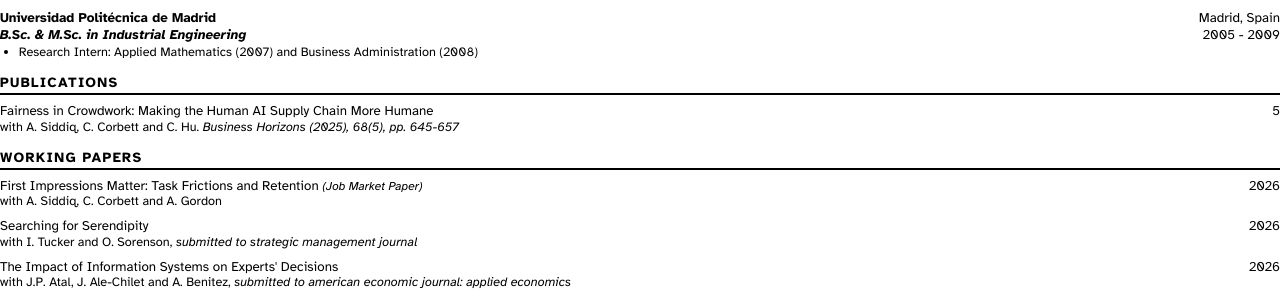
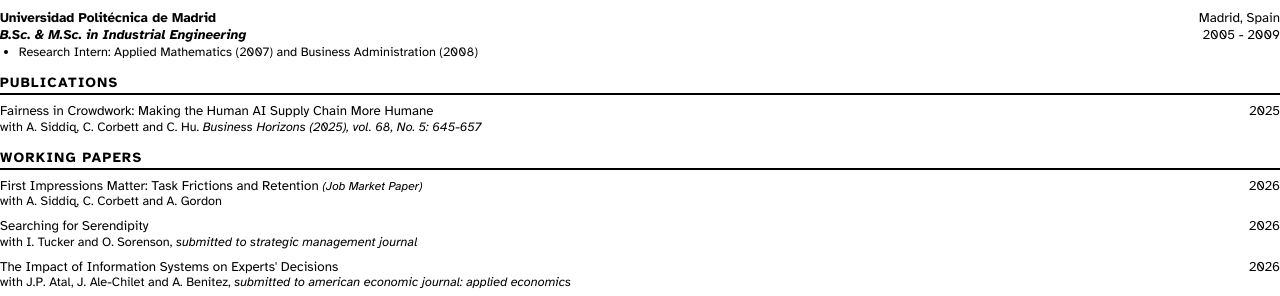
Before and after one commit to martins73/research-site, a Jekyll site: the page built from cv-print.html, in a window 1280 px wide. Shown: the part 360-656 px from the top of the page. Built offline with Jekyll 4.4.1, drawn with Linux system fonts in a browser that asks for light colours.

Commit message:
Fix CV year parsing bug, publication format, and Actions permissions
- Fix Liquid year extraction: use pub_parts[1] instead of last to avoid
  parsing "68(5)" as the year instead of "(2025)"
- Update publication citation format to "vol. 68, No. 5: 645-657"
- Add permissions: contents: write to workflow so github-actions[bot]
  can push the generated PDF back to the repo

https://claude.ai/code/session_01AAy6LZYttfLVwm5WTxrjVN

```diff
--- a/_data/papers.yml
+++ b/_data/papers.yml
@@ -62,7 +62,7 @@ papers:
         url: "https://www.linkedin.com/in/catherinehhu/"
     badges: []
     submission: ""
-    publication: "Business Horizons (2025), 68(5), pp. 645-657"
+    publication: "Business Horizons (2025), vol. 68, No. 5: 645-657"
     highlights: ""
     abstract: >
       The vast quantities of data required to build artificial intelligence (AI) technologies
--- a/cv-print.html
+++ b/cv-print.html
@@ -85,7 +85,8 @@ exclude_from_nav: true
     <div class="paper-entry">
         <div class="paper-row">
             <span class="paper-title-text">{{ paper.title }}</span>
-            <span class="paper-year">{{ paper.publication | split: "(" | last | split: ")" | first }}</span>
+            {% assign pub_parts = paper.publication | split: "(" %}
+            <span class="paper-year">{{ pub_parts[1] | split: ")" | first }}</span>
         </div>
         <div class="paper-meta">
             with
@@ -149,7 +150,8 @@ exclude_from_nav: true
     <div class="paper-entry">
         <div class="paper-row">
             <span class="paper-title-text">{{ paper.title }}</span>
-            <span class="paper-year">{{ paper.publication | split: "(" | last | split: ")" | first }}</span>
+            {% assign pub_parts = paper.publication | split: "(" %}
+            <span class="paper-year">{{ pub_parts[1] | split: ")" | first }}</span>
         </div>
         <div class="paper-meta">
             with
```
Also changed, not shown: .github/workflows/generate-cv-pdf.yml.
